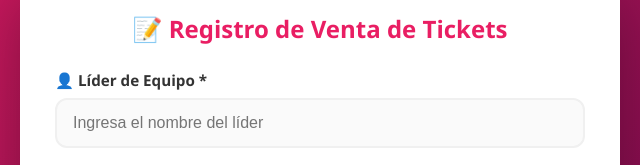
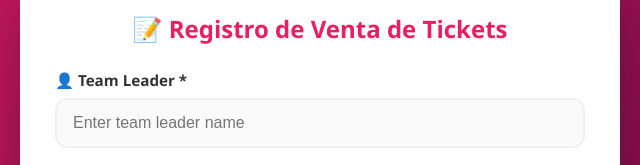
Before and after one commit to gaborua/summer-festival-sales, a website: page index.html in a window 1280 px wide. Shown: the part 202-367 px from the top of the page, 320-960 px from the left. Drawn offline with Linux system fonts and the light colour scheme.

Commit message:
Change: Update label from Líder de Equipo to Team Leader

```diff
--- a/index.html
+++ b/index.html
@@ -204,8 +204,8 @@
 
             <form id="salesForm">
                 <div class="form-group">
-                    <label for="teamLeader">👤 Líder de Equipo *</label>
-                    <input type="text" id="teamLeader" placeholder="Ingresa el nombre del líder" required>
+                    <label for="teamLeader">👤 Team Leader *</label>
+                    <input type="text" id="teamLeader" placeholder="Enter team leader name" required>
                 </div>
 
                 <div class="form-group">
```
Also changed, not shown: public/index.html (+2 -2 lines).
